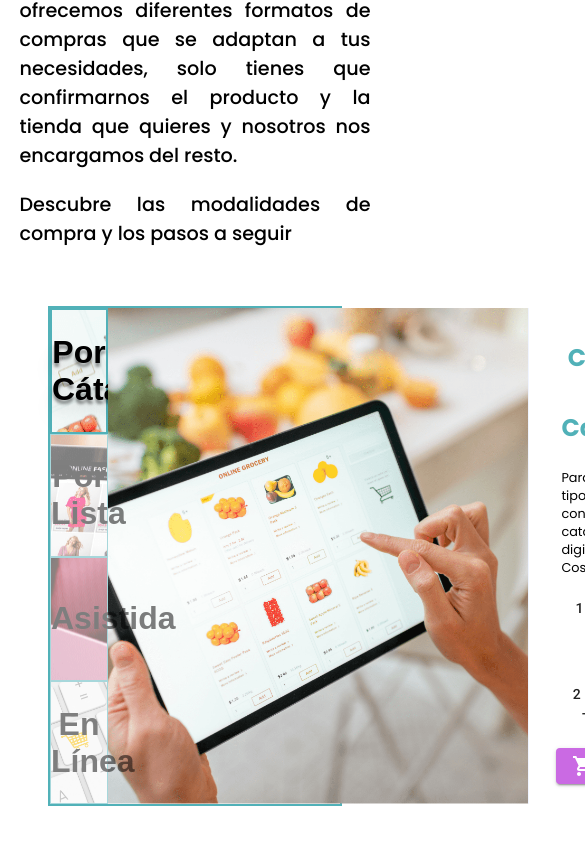
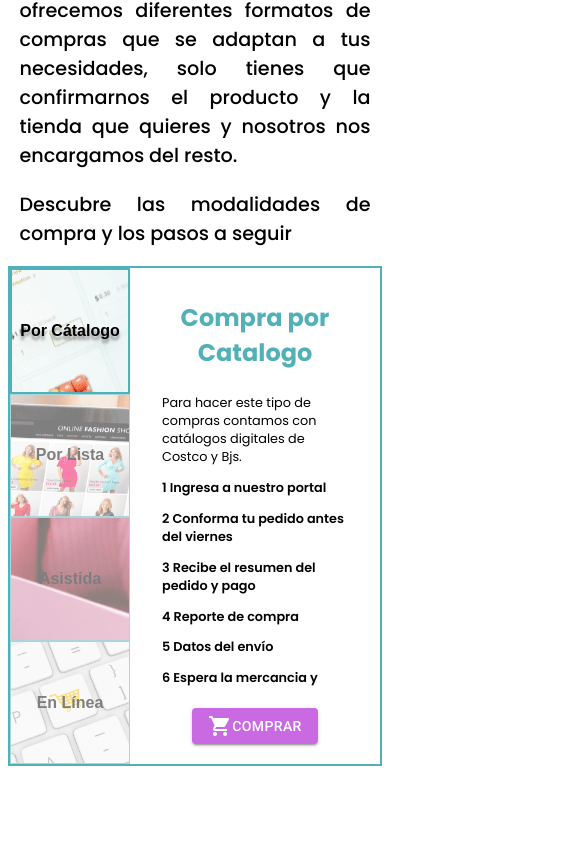
Before and after one commit to hugohp19/IPG-ShoppingAssistant, a React (Create React App) app in the folder client/: page / in a window 390 px wide. Shown: the part 795-1640 px from the top of the page, 585 px wide, since content can reach past the window. Built offline with nearby package versions, Linux system fonts and the light colour scheme.

Commit message:
style: fix style to be responsive

```diff
--- a/client/src/components/Options.js
+++ b/client/src/components/Options.js
@@ -96,9 +96,12 @@ const Intro = styled.div`
 const OptionsContainer = styled.div`
   margin: 3em;
   display: flex;
-  height: 500px;
-  // background-color: red;
+  max-height: 500px;
   border: 2px solid #51b1b8;
+
+  @media only screen and (max-width: 500px) {
+    margin: 0.5em;
+  }
 `
 
 const OptionsButtons = styled.div`
@@ -113,9 +116,18 @@ const OptionsButtons = styled.div`
     font-size: 2rem;
     border: 1px solid #51B1B8;
     cursor: pointer;
+    min-width: 120px;
 
     &:hover{
       color: #51B1B8;
+    }
+
+    @media (max-width: 1000px) {
+      font-size: 1.5rem;
+    }
+
+    @media (max-width: 500px) {
+      font-size: 1rem;
     }
   }
 
@@ -164,10 +176,15 @@ const OptionsButtons = styled.div`
     justify-content: space-evenly;
     flex-wrap: nowrap;
     gap: 0;
+    width: min-content;
 
     .btn{
       border: 1px solid #ffff;
     }
+  }
+
+  @media only screen and (max-width: 700px) {
+    width: min-content;
   }
 
 `
--- a/client/src/components/TypeOfShop.js
+++ b/client/src/components/TypeOfShop.js
@@ -33,7 +33,8 @@ const TypeOfShop = (props) => {
             stepsByType[type].steps.map((data) => {
               return (
                 <Tooltip title={data.description} arrow placement="right">
-                  <Button>{`${data.step} ${data.text}`}</Button>
+                  <p style={{fontSize: '0.8rem', fontWeight: '600'}}
+            >{`${data.step} ${data.text}`}</p>
                 </Tooltip>
               );
             })}
@@ -78,12 +79,12 @@ export default TypeOfShop;
 const Container = styled.div`
   height: 100%;
   display: flex;
-  // border: 2px solid #51b1b8;
 `;
 
 const RightContainer = styled.div`
   display: flex;
   flex-direction: column;
+  width: 100%;
 `;
 
 const BtnContainer = styled.div`
@@ -93,10 +94,15 @@ const BtnContainer = styled.div`
 
 const ShopLogo = styled.div`
   height: 100%;
+  max-height: 500px;
   border-right: 1px solid #f0f4ff;
 
   img {
     height: 100%;
+  }
+
+  @media (max-width: 1000px) {
+    display: none;
   }
 `;
 
@@ -115,10 +121,6 @@ const Steps = styled.div`
     margin-bottom: 1em;
   }
 
-  h4 {
-    font-size: 0.9rem;
-    margin-top: 0.8rem;
-  }
   p {
     font-size: 0.8rem;
     margin-bottom: 1em;
--- a/client/src/containers/Catalogo.js
+++ b/client/src/containers/Catalogo.js
@@ -2,7 +2,7 @@ import React, { useState, useEffect, useContext } from "react";
 import { useHistory, Link } from "react-router-dom";
 import styled from "styled-components";
 import ProductCard from "../components/ProductCard";
-import Banner from "../assets/images/catalogo/catalogoBanner.png";
+import Banner from "../assets/images/Compracatalogo-min.png";
 import { AuthContext } from "../context/AuthContext";
 import Button from "@material-ui/core/Button";
 import swal from "sweetalert";
@@ -122,7 +122,8 @@ const CatalogoContainer = styled.div`
 `;
 const CatalogoBanner = styled.div`
   img {
-    width: 80%;
+    width: 100%;
+    background-size: cover
   }
   margin: 30px;
   max-height: 200px;
```
